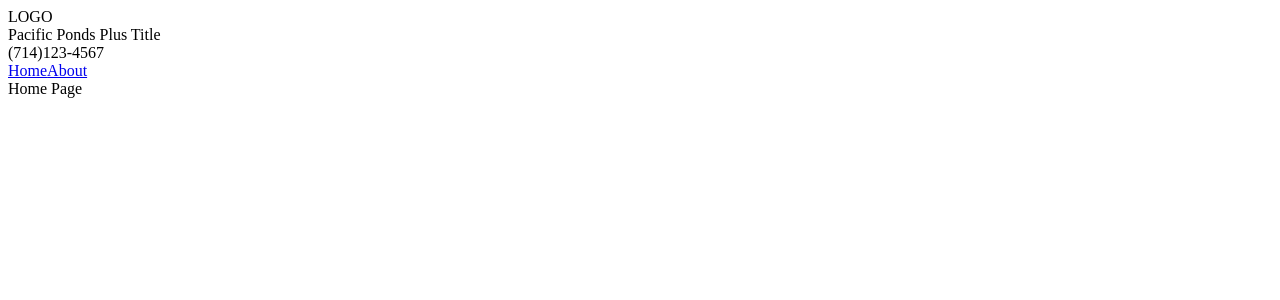
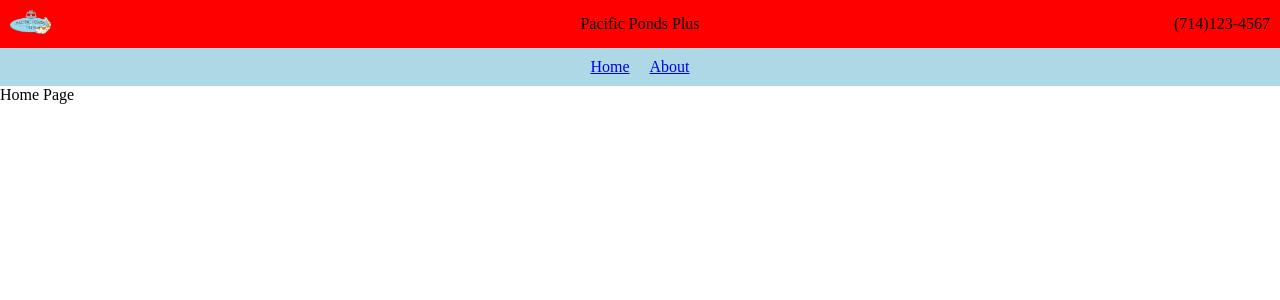
Before and after one commit to raylopez509/pacificpondsplus, a Next.js app: page / in a window 1280 px wide. Shown: the top 300 px of the page. Built offline with nearby package versions, Linux system fonts and the light colour scheme.

Commit message:
updated nextjs, added navbar and header

```diff
--- a/package.json
+++ b/package.json
@@ -9,8 +9,8 @@
     "lint": "next lint"
   },
   "dependencies": {
-    "react": "^18",
-    "react-dom": "^18",
-    "next": "14.2.3"
+    "next": "^14.2.4",
+    "react": "^18.3.1",
+    "react-dom": "^18.3.1"
   }
 }
--- a/src/app/globals.css
+++ b/src/app/globals.css
@@ -1,107 +1,3 @@
-/* :root {
-  --max-width: 1100px;
-  --border-radius: 12px;
-  --font-mono: ui-monospace, Menlo, Monaco, "Cascadia Mono", "Segoe UI Mono",
-    "Roboto Mono", "Oxygen Mono", "Ubuntu Monospace", "Source Code Pro",
-    "Fira Mono", "Droid Sans Mono", "Courier New", monospace;
-
-  --foreground-rgb: 0, 0, 0;
-  --background-start-rgb: 214, 219, 220;
-  --background-end-rgb: 255, 255, 255;
-
-  --primary-glow: conic-gradient(
-    from 180deg at 50% 50%,
-    #16abff33 0deg,
-    #0885ff33 55deg,
-    #54d6ff33 120deg,
-    #0071ff33 160deg,
-    transparent 360deg
-  );
-  --secondary-glow: radial-gradient(
-    rgba(255, 255, 255, 1),
-    rgba(255, 255, 255, 0)
-  );
-
-  --tile-start-rgb: 239, 245, 249;
-  --tile-end-rgb: 228, 232, 233;
-  --tile-border: conic-gradient(
-    #00000080,
-    #00000040,
-    #00000030,
-    #00000020,
-    #00000010,
-    #00000010,
-    #00000080
-  );
-
-  --callout-rgb: 238, 240, 241;
-  --callout-border-rgb: 172, 175, 176;
-  --card-rgb: 180, 185, 188;
-  --card-border-rgb: 131, 134, 135;
-}
-
-@media (prefers-color-scheme: dark) {
-  :root {
-    --foreground-rgb: 255, 255, 255;
-    --background-start-rgb: 0, 0, 0;
-    --background-end-rgb: 0, 0, 0;
-
-    --primary-glow: radial-gradient(rgba(1, 65, 255, 0.4), rgba(1, 65, 255, 0));
-    --secondary-glow: linear-gradient(
-      to bottom right,
-      rgba(1, 65, 255, 0),
-      rgba(1, 65, 255, 0),
-      rgba(1, 65, 255, 0.3)
-    );
-
-    --tile-start-rgb: 2, 13, 46;
-    --tile-end-rgb: 2, 5, 19;
-    --tile-border: conic-gradient(
-      #ffffff80,
-      #ffffff40,
-      #ffffff30,
-      #ffffff20,
-      #ffffff10,
-      #ffffff10,
-      #ffffff80
-    );
-
-    --callout-rgb: 20, 20, 20;
-    --callout-border-rgb: 108, 108, 108;
-    --card-rgb: 100, 100, 100;
-    --card-border-rgb: 200, 200, 200;
-  }
-}
-
-* {
-  box-sizing: border-box;
-  padding: 0;
+body {
   margin: 0;
 }
-
-html,
-body {
-  max-width: 100vw;
-  overflow-x: hidden;
-}
-
-body {
-  color: rgb(var(--foreground-rgb));
-  background: linear-gradient(
-      to bottom,
-      transparent,
-      rgb(var(--background-end-rgb))
-    )
-    rgb(var(--background-start-rgb));
-}
-
-a {
-  color: inherit;
-  text-decoration: none;
-}
-
-@media (prefers-color-scheme: dark) {
-  html {
-    color-scheme: dark;
-  }
-} */
--- a/src/app/layout.js
+++ b/src/app/layout.js
@@ -14,12 +14,14 @@ const inter = Inter({ subsets: ["latin"] });
 export default function RootLayout({ children }) {
   return (
     <html lang="en">
-      <Header />
-      <Navbar />
       <head>
         <title>Pacific Ponds Plus</title>
       </head>
-      <body>{children}</body>
+      <body>
+        <Header />
+        <Navbar />
+        {children}
+      </body>
     </html>
   );
 }
--- a/src/components/Header.js
+++ b/src/components/Header.js
@@ -1,9 +1,15 @@
+import styles from "./header.css";
+
 const Header = () => {
   return (
     <>
-      <div>LOGO</div>
-      <div>Pacific Ponds Plus Title</div>
-      <div>(714)123-4567</div>
+      <header className="header">
+        <div className="logo-container">
+          <img className="logo" src="pacificpondsplus.png"></img>
+        </div>
+        <div className="title">Pacific Ponds Plus</div>
+        <div className="phone">(714)123-4567</div>
+      </header>
     </>
   );
 };
--- a/src/components/Navbar.js
+++ b/src/components/Navbar.js
@@ -1,8 +1,9 @@
 import Link from "next/link";
+import styles from "./navbar.css";
 
 const Navbar = () => {
   return (
-    <nav>
+    <nav class="navbar">
       <Link href="/">Home</Link>
       <Link href="/about">About</Link>
     </nav>
--- /dev/null
+++ b/src/components/header.css
@@ -0,0 +1,32 @@
+.header {
+  display: flex;
+  background: red;
+  justify-content: center;
+  align-items: center;
+  width: 100%;
+  max-width: 100vw;
+  flex: 1;
+}
+
+.logo {
+  width: 10%;
+  height: auto;
+}
+
+.logo-container {
+  padding: 10px;
+  width: 33%;
+  text-align: left;
+}
+
+.title {
+  padding: 10px;
+  width: 33%;
+  text-align: center;
+}
+
+.phone {
+  padding: 10px;
+  width: 33%;
+  text-align: right;
+}
--- /dev/null
+++ b/src/components/navbar.css
@@ -0,0 +1,11 @@
+.navbar {
+  display: flex;
+  background: lightblue;
+  justify-content: center;
+  align-items: center;
+}
+
+.navbar a {
+  display: block;
+  padding: 10px;
+}
```
Also changed, not shown: public/pacificpondsplus.png (added), 1 other file (tests, documents, lock files or other folders).
